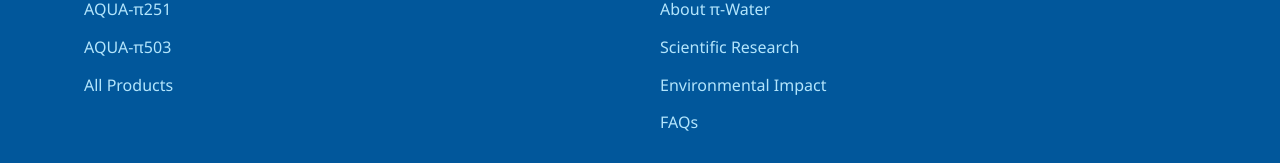
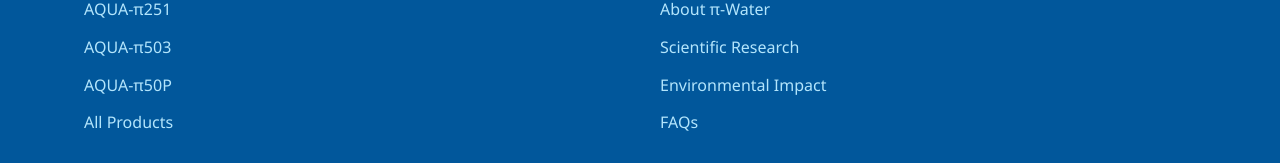
Before and after one commit to Pierceeee/Water, a plain HTML site: page index.html in a window 1280 px wide. Shown: the part 11043-11206 px from the top of the page. Drawn offline with Linux system fonts and the light colour scheme.

Commit message:
Added new product in products

```diff
--- a/index.html
+++ b/index.html
@@ -2104,6 +2104,7 @@
                     <ul>
                         <li><a href="#products" onclick="scrollToProduct('AQUA-π251', event)">AQUA-π251</a></li>
                         <li><a href="#products" onclick="scrollToProduct('AQUA-π503', event)">AQUA-π503</a></li>
+                        <li><a href="#products" onclick="scrollToProduct('AQUA-π50P', event)">AQUA-π50P</a></li>
                         <li><a href="#products">All Products</a></li>
                     </ul>
                 </div>
```
